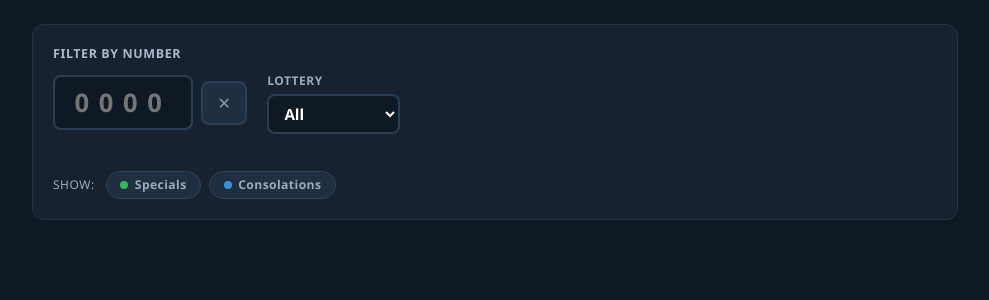
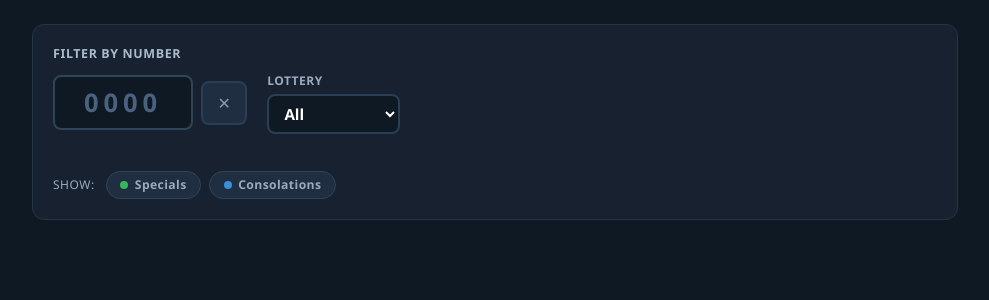
Before and after one commit to saupin/4d-lottery-checker, a Flask app: page /draws in a window 1280 px wide. Shown: the part 157-457 px from the top of the page, without its empty margins (145-1134 px from the left). Run offline with Flask 3, Linux system fonts and the light colour scheme.

Commit message:
Restore draws filter focus + placeholder styling
Review catch from Bumble: draws.html's old style block had
`#drawFilter:focus { border-color:#f5c518 }` and
`#drawFilter::placeholder { color:#2a3f55 }`, and neither made it into
static/style.css during the extraction. Focusing the filter did nothing
visually and its placeholder missed the contrast lift every other input
got.

Rather than copying the two rules back, move the input's styling out of
the inline style attribute into a .draw-filter-input class. An inline
`border` declaration outranks any stylesheet selector, so
`#drawFilter:focus` could never have changed the border - the rule was
dead on master too. With the border in the class, focus works.

Placeholder lands on #4a627d, matching .number-input / .form-input,
instead of the near-invisible #2a3f55.

Verified in Chrome: border goes rgb(47,68,89) -> rgb(245,197,24) on
focus, placeholder computes to rgb(74,98,125), and width/letter-spacing/
centering are unchanged. Filtering still works - 0047 gives 14
highlighted hits across 13 auto-expanded tier blocks, no console errors.

Co-authored-by: Sau <saupin@gmail.com>
Signed-off-by: Sau <saupin@gmail.com>

```diff
--- a/static/style.css
+++ b/static/style.css
@@ -440,6 +440,19 @@ a.prize-link:hover, a.prize-link:focus-visible { color: var(--gold); text-decora
 .btn-track:hover { background: rgba(245,197,24,.22); }
 
 /* ══ Draws page ══ */
+/* Number filter. The border lives here rather than inline: an inline
+   `border` declaration outranks any stylesheet rule, so the old
+   `#drawFilter:focus` never actually fired on master. Placeholder gets the
+   same contrast lift as every other field (was a near-invisible #2a3f55). */
+.draw-filter-input {
+  background: var(--bg); border: 2px solid var(--border-2); color: #fff;
+  font-size: 1.6rem; font-weight: 700; letter-spacing: .6rem;
+  text-align: center; border-radius: 8px; padding: .4rem .8rem;
+  width: 140px; transition: border-color .2s;
+}
+.draw-filter-input:focus { outline: none; border-color: var(--gold); }
+.draw-filter-input::placeholder { color: #4a627d; letter-spacing: .3rem; }
+
 .tier-toggle {
   background: #1f2e40; color: var(--text-dim); border: 1px solid var(--border-2);
   border-radius: 20px; padding: .25rem .85rem; font-size: .76rem;
--- a/templates/draws.html
+++ b/templates/draws.html
@@ -20,12 +20,9 @@
         Filter by number
       </label>
       <div class="d-flex gap-2 align-items-center flex-wrap">
-        <input id="drawFilter"
+        <input id="drawFilter" class="draw-filter-input"
                type="text" inputmode="numeric" pattern="\d{4}" maxlength="4"
-               placeholder="0000" autocomplete="off"
-               style="background:#0f1923;border:2px solid #2a3f55;color:#fff;font-size:1.6rem;
-                      font-weight:700;letter-spacing:.6rem;text-align:center;border-radius:8px;
-                      padding:.4rem .8rem;width:140px;transition:border-color .2s" />
+               placeholder="0000" autocomplete="off" />
         <button type="button" onclick="clearFilter()" title="Clear" aria-label="Clear number filter"
                 style="background:#1f2e40;color:#8899aa;border:2px solid #2a3f55;border-radius:8px;
                        padding:.5rem .9rem;font-size:1rem;cursor:pointer;transition:all .15s"
```
